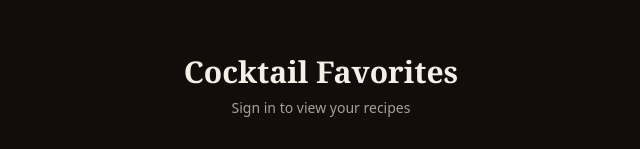
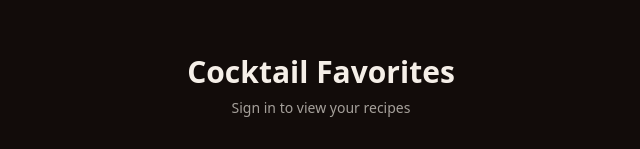
Before and after one commit to arnonlafer/cocktail-favorites, a React (Vite) app: page / in a window 1280 px wide. Shown: the part 165-314 px from the top of the page, without its empty margins (319-959 px from the left). Built offline with nearby package versions, Linux system fonts and the light colour scheme.

Commit message:
Switch display typography to system sans-serif.
Co-authored-by: Cursor <cursoragent@cursor.com>

```diff
--- a/src/index.css
+++ b/src/index.css
@@ -8,7 +8,7 @@
   --color-bar-600: #5c4538;
   --color-amber-accent: #d4a574;
   --color-amber-light: #e8c9a0;
-  --font-display: 'Georgia', 'Times New Roman', serif;
+  --font-display: system-ui, -apple-system, BlinkMacSystemFont, 'Segoe UI', sans-serif;
 }
 
 :root,
```
